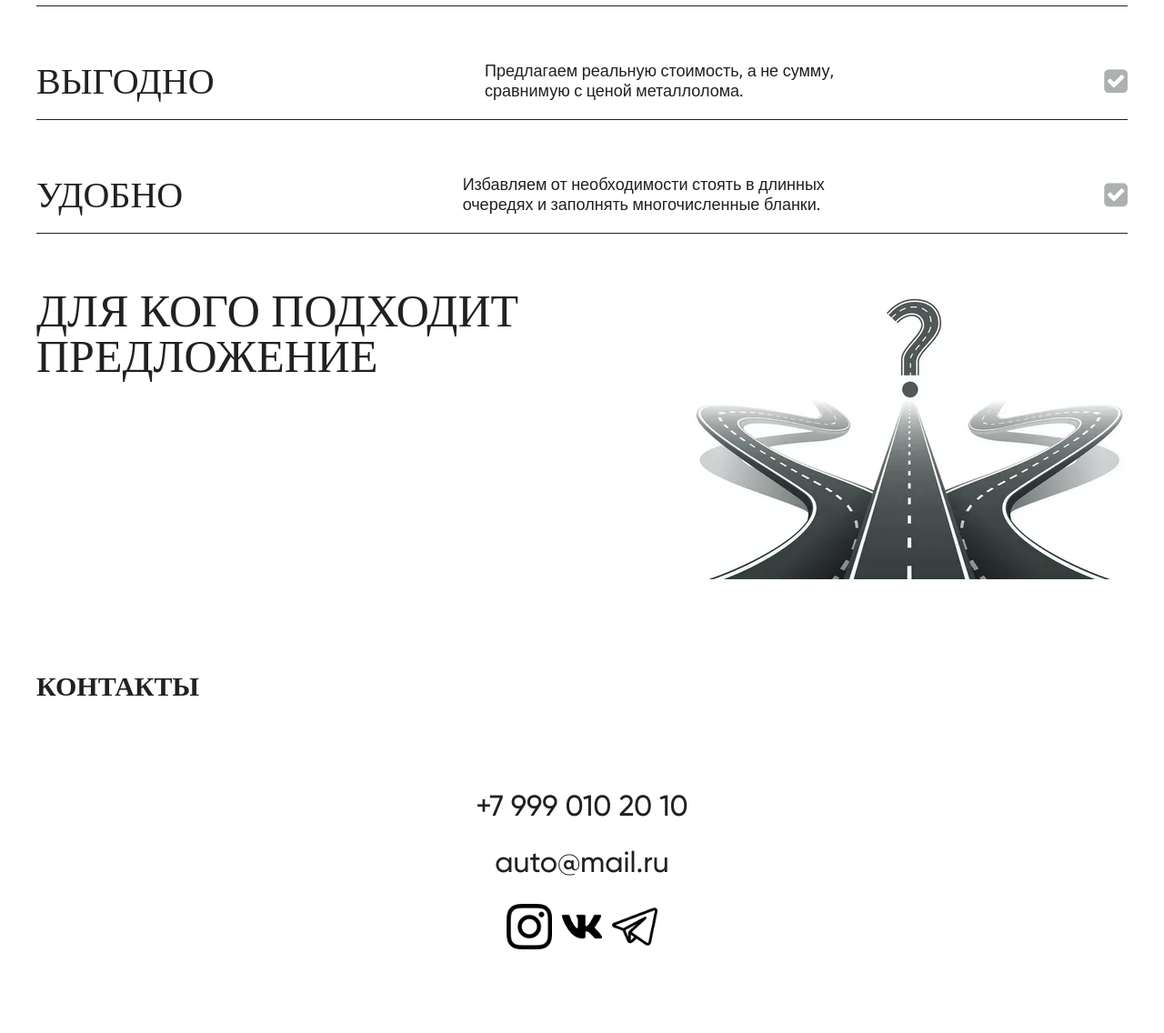
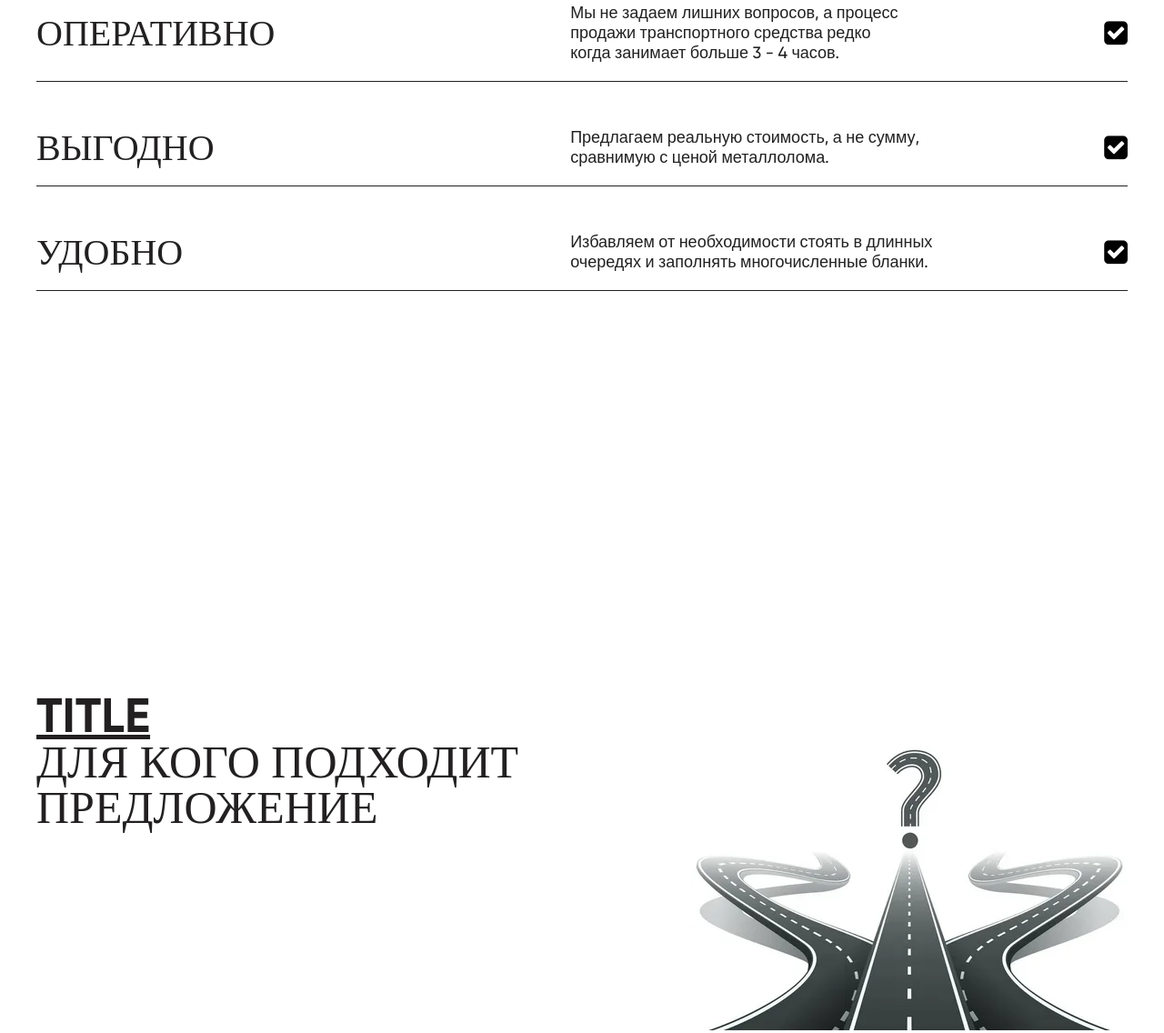
Before and after one commit to Malerator/Alexei, a website: page index.html in a window 1280 px wide. Shown: the part 1260-2396 px from the top of the page at 91% size. Drawn offline with nearby package versions, Linux system fonts and the light colour scheme; files whose address does not match are found by name.

Commit message:
fix styles

```diff
--- a/index.html
+++ b/index.html
@@ -96,6 +96,13 @@
             </p>
             <i class="fa fa-check-square" aria-hidden="true"></i>
           </div>
+
+        </div>
+      </section>
+
+      <section>
+        <div class="container">
+          <h2 class="title">TITLE</h2>
           <div class="proposal">
             <h3>ДЛЯ КОГО ПОДХОДИТ ПРЕДЛОЖЕНИЕ</h3>
             <img src="images/i (13).webp" />
--- a/style/about.css
+++ b/style/about.css
@@ -1,15 +1,18 @@
 .card__title {
+  flex: 1;
   font-family: "Gilroy-Bold";
   font-size: 40px;
 }
 
 .card__item {
+  flex: 1;
   font-size: 18px;
   line-height: 22px;
 }
 
 .card {
-  margin-bottom: 60px;
+  font-weight: 400;
+  margin: 50px 0;
   display: flex;
   justify-content: space-between;
   align-items: center;
@@ -19,7 +22,8 @@
 
 .fa {
   font-size: 30px;
-  color: rgb(174, 178, 174);
+  color: black;
+  /* color: rgb(174, 178, 174); */
 }
 
 .proposal {
--- a/style/header.css
+++ b/style/header.css
@@ -1,8 +1,4 @@
 .header__menu {
-  /* position: fixed;
-  top: 0;
-  left: 0;
-  width: 100%; */
   display: flex;
   justify-content: space-between;
   align-items: center;
--- a/style/home.css
+++ b/style/home.css
@@ -13,11 +13,11 @@ h1 {
   align-items: center;
 }
 
-.title {
+/* .title {
   font-family: "Gilroy-Bold";
   margin-top: 20px;
   font-size: 30px;
-}
+} */
 
 .auto {
   max-width: 100%;
--- a/style/style.css
+++ b/style/style.css
@@ -20,10 +20,12 @@ body {
   align-self: flex-start;
   font-size: 53px;
   font-weight: 900;
+  text-decoration: underline;
 }
 
 section {
   min-height: 100vh;
+  padding: 30px 0;
 }
 
 @font-face {
```
